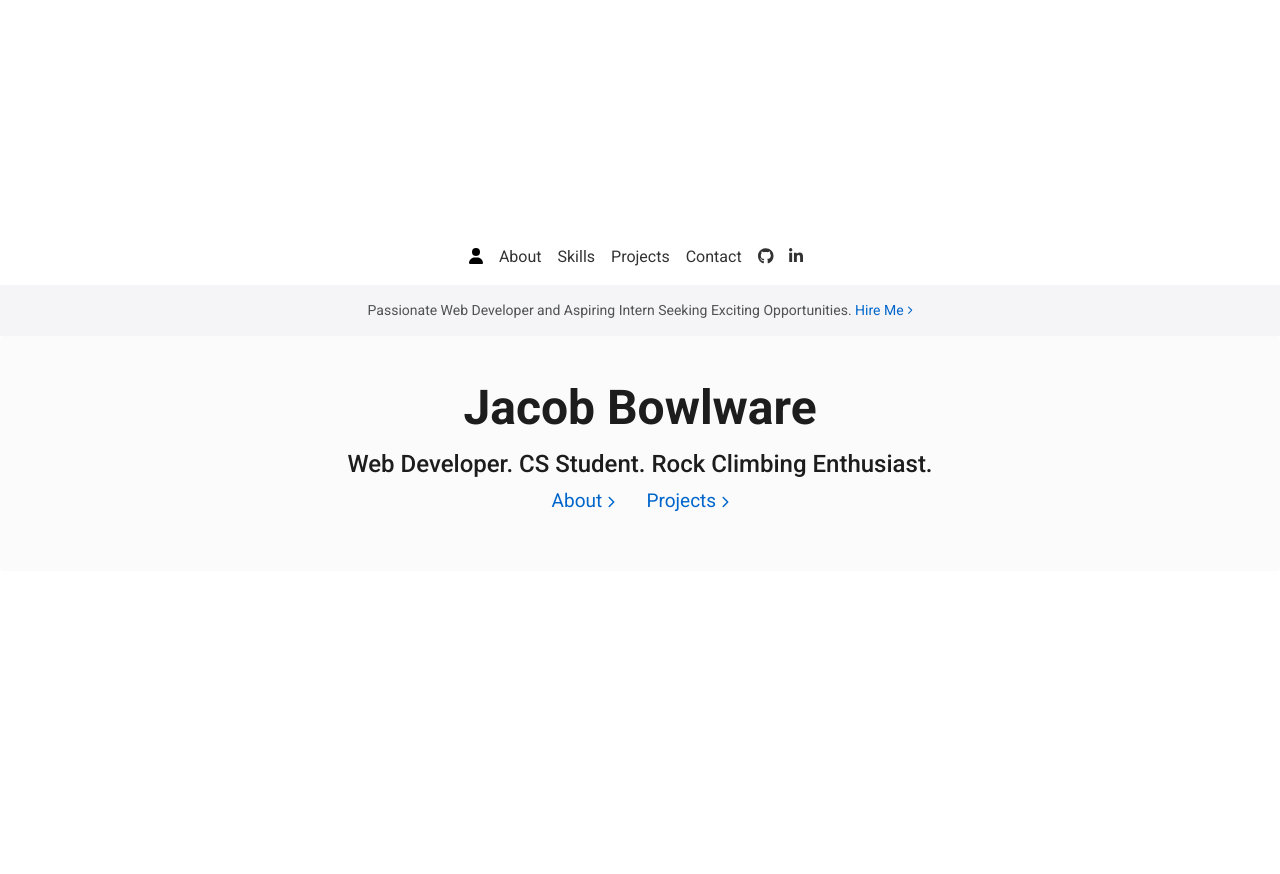
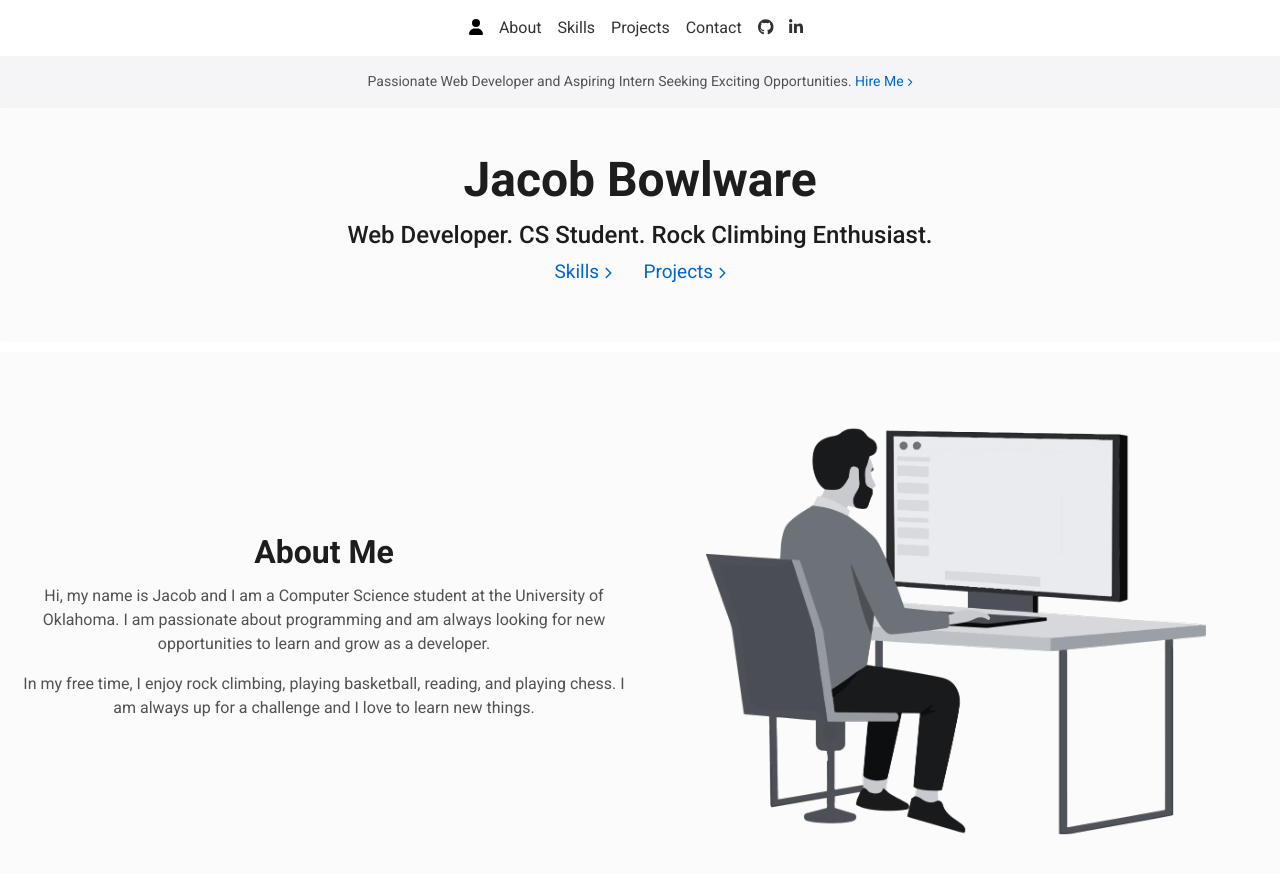
Before and after one commit to JacobBowlware/jwb-portfolio-3, a React (Create React App) app: page / in a window 1280 px wide. Shown: the top 874 px of the page. Before the commit the page ends 800 px from the top, so only its background shows below. Built offline with nearby package versions, Linux system fonts and the light colour scheme.

Commit message:
Implement About Me section; Fix Navbar brand link.

```diff
--- a/src/components/common/Header.jsx
+++ b/src/components/common/Header.jsx
@@ -13,7 +13,7 @@ const Header = () => {
         <div className="web-container">
             <nav className="navbar navbar-expand-sm">
                 <div className="nav-icons__container">
-                    <a className="nav-item nav-link nav-link__main" href="/">
+                    <a className="nav-item nav-link nav-link__main" href="/#hero">
                         <FontAwesomeIcon icon={faUser} />
                     </a>
                     <div>
--- a/src/components/css/App.css
+++ b/src/components/css/App.css
@@ -59,14 +59,46 @@ body {
   justify-content: center;
   align-items: center;
   max-width: none !important;
+  margin-bottom: 10px;
+}
+
+.container-grid {
+  display: grid;
+  grid-template-columns: 1fr;
+  gap: 1rem;
+}
+
+.container-grid__item {
+  display: flex;
+  flex-direction: column;
+  justify-content: center;
+  align-items: center;
+  max-width: 800px;
+}
+
+.grid__item-container {
+  display: flex;
+  flex-direction: column;
+  justify-content: center;
+  align-items: center;
 }
 
 .container-light-bg {
   background: var(--var-background-alt);
 }
 
+.container-dark-bg {
+  background: var(--var-background-dark);
+}
+
 .no-shadow {
   box-shadow: none !important;
+}
+
+@media screen and (min-width: 768px) {
+  .container-grid {
+    grid-template-columns: 1fr 1fr;
+  }
 }
 
 /* Typography */
--- a/src/components/css/Home.css
+++ b/src/components/css/Home.css
@@ -84,3 +84,17 @@
         padding: 59px 0;
     }
 }
+
+/* About Me */
+.about__header {
+    font-size: 32px;
+}
+
+.about__text {
+    text-align: center;
+}
+
+.about-img {
+    width: 100%;
+    height: auto;
+}
--- a/src/components/pages/Home.jsx
+++ b/src/components/pages/Home.jsx
@@ -5,15 +5,18 @@ import React from 'react';
 import { FontAwesomeIcon } from '@fortawesome/react-fontawesome';
 import { faChevronRight } from '@fortawesome/free-solid-svg-icons';
 
+// Images
+import manSitting from '../assets/man-sitting.svg';
+
 const Home = () => {
     return (
         <div className="web-container web-container-light">
-            <div className="container container-light-bg hero-container">
+            <div className="container container-light-bg hero-container" id="hero">
                 <h1 className="header text-dark hero__header">Jacob Bowlware</h1>
                 <h2 className="subheader text-dark hero__subheader">Web Developer. CS Student. Rock Climbing Enthusiast.</h2>
                 <div className="hero__links">
                     <div className="hero__links-item">
-                        <a href="/#about" className="link hero__link">About</a>
+                        <a href="/#skills" className="link hero__link">Skills</a>
                         <FontAwesomeIcon className="hero__icon-link link" icon={faChevronRight} />
                     </div>
                     <div className="hero__links-item">
@@ -22,6 +25,28 @@ const Home = () => {
                     </div>
                 </div>
             </div>
+            <div className="container container-grid container-light-bg" id="about">
+                <div className="grid__item-container">
+                    <div className="container-grid__item">
+                        <h2 className="header text-dark about__header">About Me</h2>
+                        <p className="text-med about__text">
+                            Hi, my name is Jacob and I am a Computer Science student at the University of Oklahoma. I am
+                            passionate about programming and am always looking
+                            for new opportunities to learn and grow as a developer.
+                        </p>
+                        <p className="text-med about__text">
+                            In my free time, I enjoy rock climbing, playing
+                            basketball, reading, and playing chess. I am always
+                            up for a challenge and I love to learn new things.
+                        </p>
+                    </div>
+                </div>
+                <div className="grid__item-container">
+                    <div className="container-grid__item">
+                        <img className="about-img" alt="" src={manSitting} />
+                    </div>
+                </div>
+            </div>
         </div>
     );
 }
```
Also changed, not shown: src/components/assets/man-sitting.svg (added).
